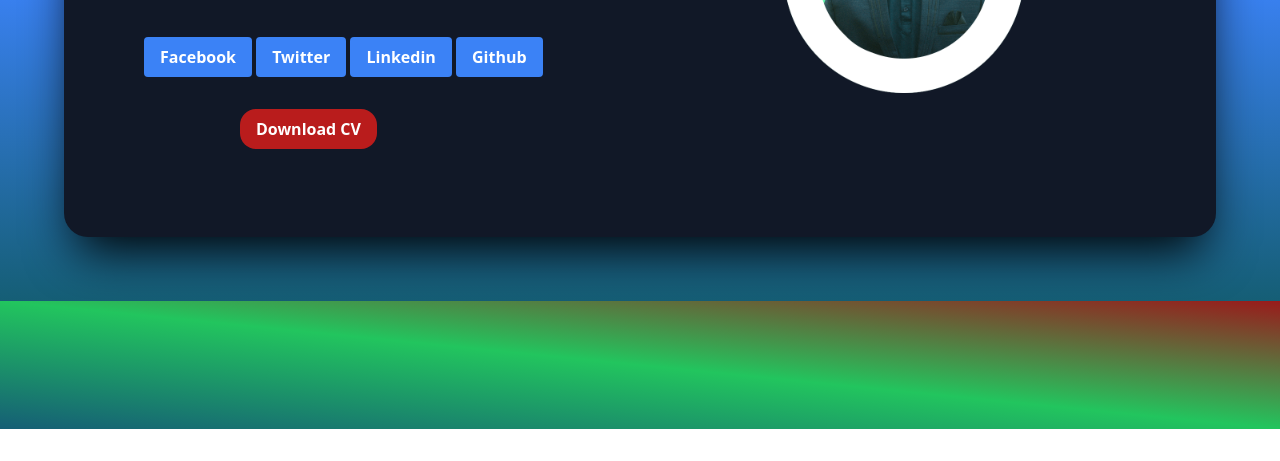
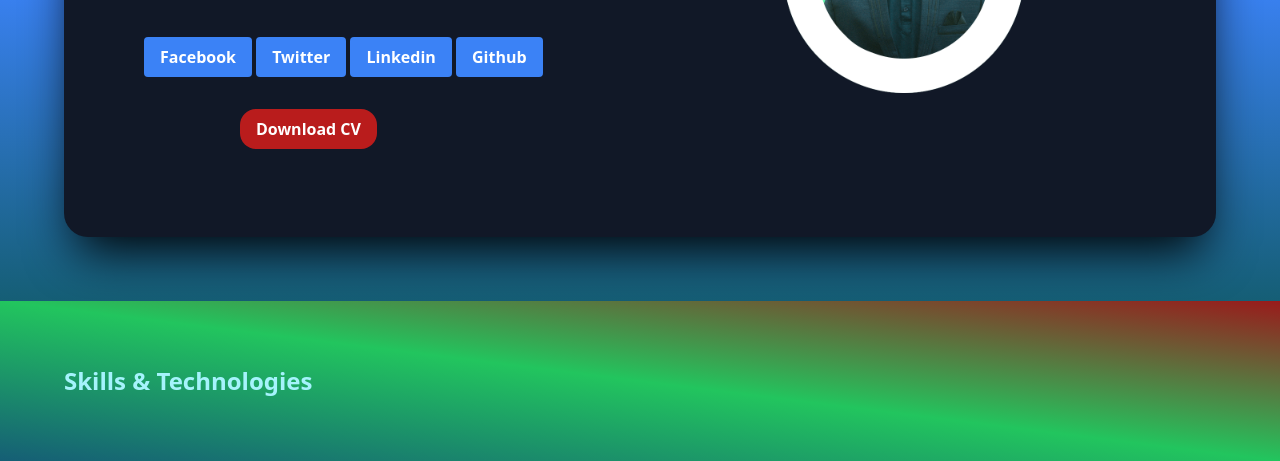
Before and after one commit to gnsgns6/Portfolio, a website: page index.html in a window 1280 px wide. Shown: the part 343-804 px from the top of the page. Drawn offline with nearby package versions, Linux system fonts and the light colour scheme.

Commit message:
Add title for Skills & Technologies section on second page

```diff
--- a/index.html
+++ b/index.html
@@ -61,7 +61,9 @@
 </div>
 <!-- Second Page for Skills & Technologies -->
 <div class="bg-gradient-to-bl  from-red-800 via-green-500 to-cyan-800 p-16">
-
+    <div class="text-2xl text-blue-950">
+        <p class="text-cyan-200 font-['Times New Roman'] font-extrabold">Skills & Technologies</p>
+    </div>
 </div>
 </body>
 </html>
```
